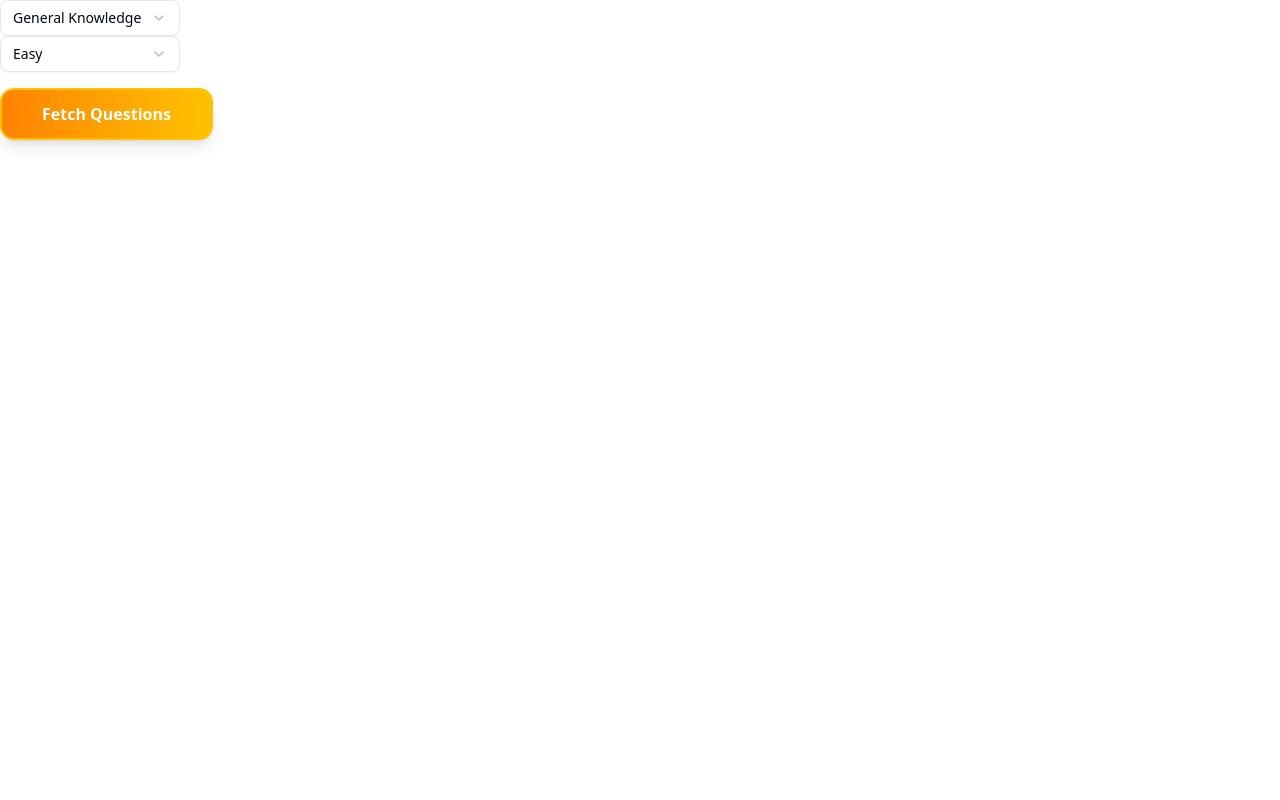
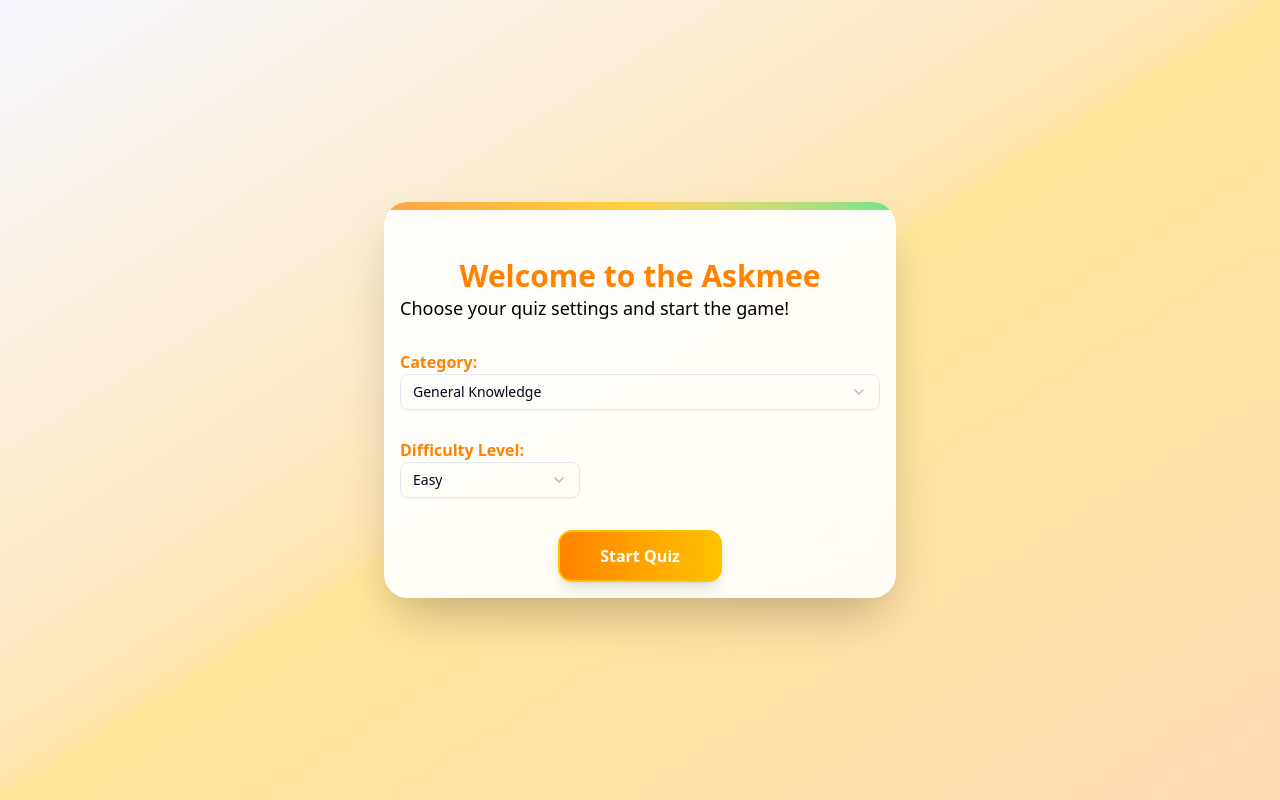
Before and after one commit to prajyot-raut/askmee, a Next.js app: page / in a window 1280 px wide. Built offline with nearby package versions, Linux system fonts and the light colour scheme.

Commit message:
refactor: enhance Menu component layout and styling; update ProgressBar and Quiz for improved timer functionality

```diff
--- a/src/components/custom/Menu.tsx
+++ b/src/components/custom/Menu.tsx
@@ -56,9 +56,22 @@ const Menu: React.FC<MenuProps> = ({ questions, setQuestions }) => {
 
   return (
     <>
-      <div>
+      <div className="min-h-screen flex items-center justify-center bg-gradient-to-br from-[#F7F7FF] via-[#FFC100]/40 to-[#FF8200]/30">
+        <div className="relative bg-white/90 backdrop-blur-xl rounded-3xl shadow-2xl p-0 w-full max-w-lg border-0 overflow-hidden">
+          <div className="absolute top-0 left-0 w-full h-2 bg-gradient-to-r from-[#FF8200] via-[#FFC100] to-[#16db65] animate-pulse" />
+          <div className="mt-10 p-4">
+            <h1 className="text-3xl text-center font-bold text-[#FF8200]">
+              Welcome to the Askmee
+            </h1>
+            <p className="text-lg text-[#020202]">
+              Choose your quiz settings and start the game!
+            </p>
+            <div className="mt-7">
+              <p>
+                <span className="text-[#FF8200] font-bold">Category:</span>{" "}
+              </p>
               <Select value={category} onValueChange={setCategory}>
-          <SelectTrigger className="w-[180px]">
+                <SelectTrigger className="w-full">
                   <SelectValue placeholder="Category" />
                 </SelectTrigger>
                 <SelectContent>
@@ -95,7 +108,14 @@ const Menu: React.FC<MenuProps> = ({ questions, setQuestions }) => {
                   </SelectItem>
                 </SelectContent>
               </Select>
+            </div>
 
+            <div className="mt-7">
+              <p>
+                <span className="text-[#FF8200] font-bold">
+                  Difficulty Level:
+                </span>{" "}
+              </p>
               <Select value={difficulty} onValueChange={setDifficulty}>
                 <SelectTrigger className="w-[180px]">
                   <SelectValue placeholder="Difficulty" />
@@ -107,12 +127,18 @@ const Menu: React.FC<MenuProps> = ({ questions, setQuestions }) => {
                 </SelectContent>
               </Select>
             </div>
+          </div>
+
+          <div className="flex justify-center mb-4">
             <button
               onClick={fetchQuestions}
-        className="mt-4 px-10 py-3 bg-gradient-to-r from-[#FF8200] to-[#FFC100] text-white font-bold rounded-xl shadow-lg hover:from-[#FFC100] hover:to-[#16db65] hover:text-[#020202] transition border-2 border-[#FFC100]"
+              className="mt-4 px-10 py-3 text-white font-bold rounded-xl shadow-lg border-2 border-[#FFC100] relative overflow-hidden bg-gradient-to-r from-[#FF8200] via-[#FFC100] to-[#FF8200] bg-[length:200%_100%] bg-left hover:bg-right transition-[background-position,color] duration-500 ease-in-out"
             >
-        Fetch Questions
+              Start Quiz
             </button>
+          </div>
+        </div>
+      </div>
     </>
   );
 };
--- a/src/components/custom/ProgressBar.tsx
+++ b/src/components/custom/ProgressBar.tsx
@@ -9,7 +9,7 @@ interface ProgressBarProps {
   setTime: React.Dispatch<React.SetStateAction<number>>;
   onTimeUp?: () => void;
   maxTime?: number;
-  questionIndex: number; // Add this to trigger timer reset on question change
+  questionIndex: number;
 }
 
 const ProgressBar: React.FC<ProgressBarProps> = ({
@@ -19,44 +19,35 @@ const ProgressBar: React.FC<ProgressBarProps> = ({
   maxTime = 20,
   questionIndex,
 }) => {
-  // Use useRef to maintain a single timer instance
   const timerRef = useRef<Timer | null>(null);
 
   useEffect(() => {
-    // Create timer instance only once
     if (!timerRef.current) {
       timerRef.current = new Timer();
     }
 
-    // Get the timer instance
     const timer = timerRef.current;
 
-    // Reset and start the timer
     timer.stopTimer();
     timer.clearListeners();
 
-    // Set initial time value before starting timer
     setTime(maxTime);
 
-    // Start timer immediately
     timer.startTimer(maxTime);
 
-    // Set up update callback
     timer.onUpdate((remainingTime) => {
       setTime(remainingTime);
     });
 
-    // Set up end callback
     if (onTimeUp) {
       timer.onEnd(onTimeUp);
     }
 
     return () => {
-      // Clean up when component unmounts or effect is cleaned up
       timer.stopTimer();
       timer.clearListeners();
     };
-  }, [maxTime, setTime, onTimeUp, questionIndex]); // Add questionIndex to dependencies
+  }, [maxTime, setTime, onTimeUp, questionIndex]);
 
   return (
     <div className="mb-4">
--- a/src/components/custom/Quiz.tsx
+++ b/src/components/custom/Quiz.tsx
@@ -16,7 +16,7 @@ const Quiz: React.FC<QuizProps> = ({ questions }) => {
   const [score, setScore] = useState(0);
   const [showScore, setShowScore] = useState(false);
   const [direction, setDirection] = useState(1); // 1 for forward, -1 for backward
-  const [time, setTime] = useState(20); // Start with max time
+  const [time, setTime] = useState(20);
   const MAX_TIME = 20; // Maximum time per question
 
   const handleNext = useCallback(() => {
```
Lines whose indentation alone changed are shown as unchanged.
